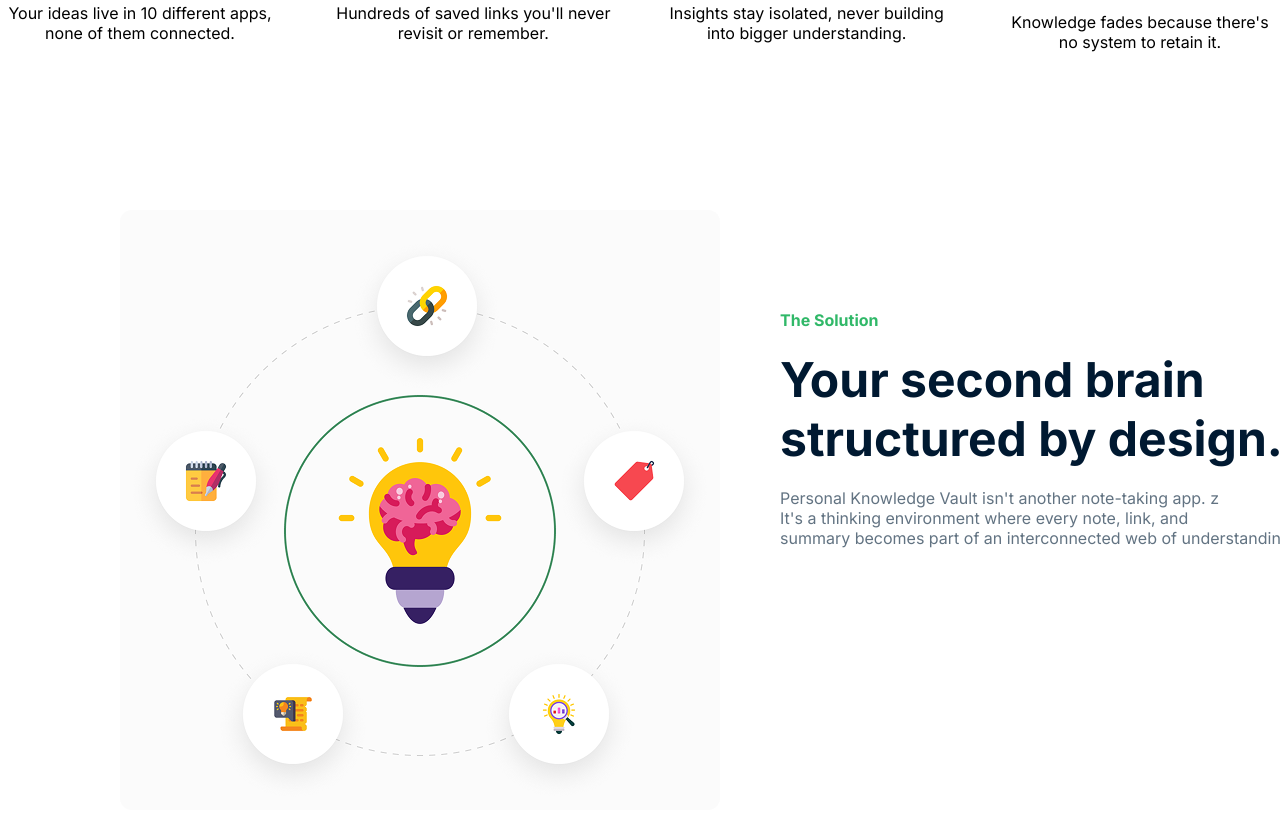
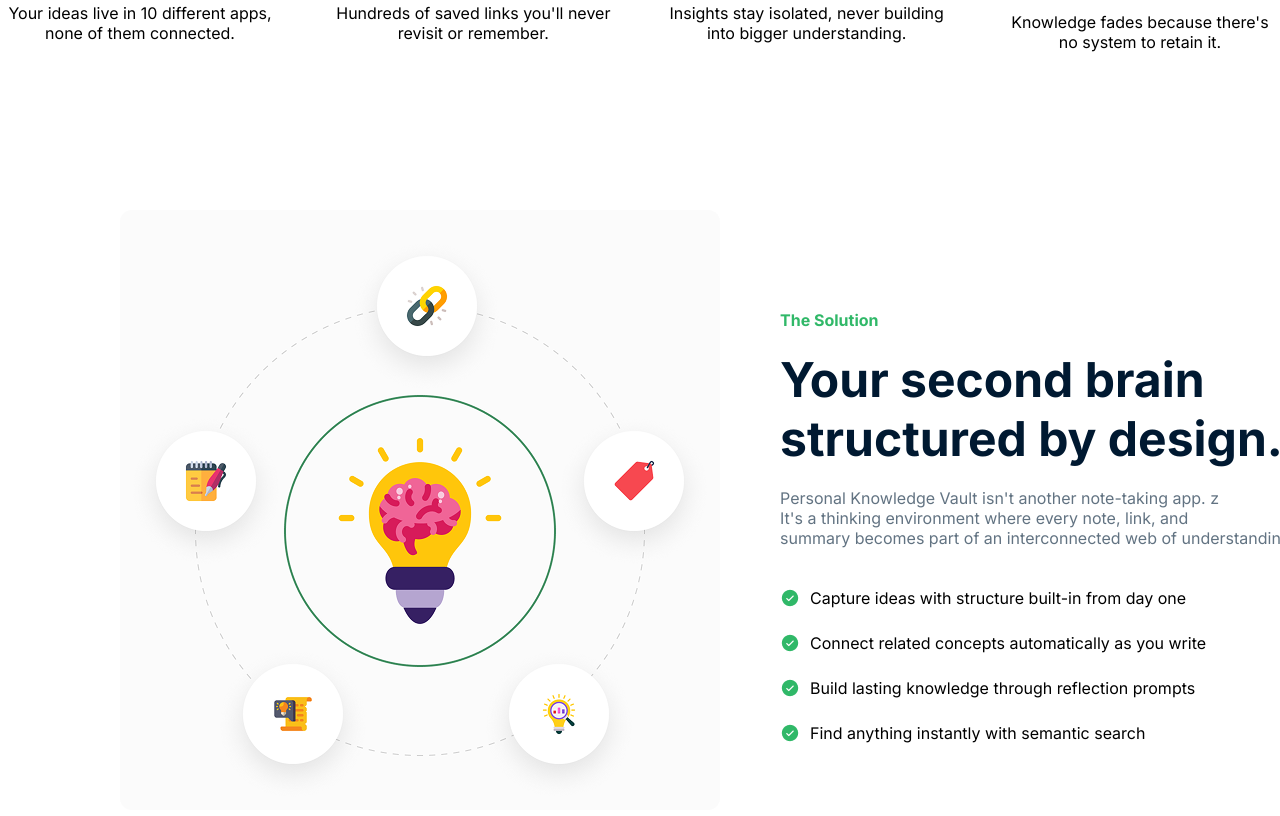
Before and after one commit to princegdmweb4102-tech/firstportfolio, a plain HTML site: page index.html in a window 1280 px wide. Shown: the part 1116-1932 px from the top of the page. Drawn offline with Linux system fonts and the light colour scheme.

Commit message:
List iteam

```diff
--- a/index.html
+++ b/index.html
@@ -155,6 +155,63 @@
                <p>Personal Knowledge Vault isn't another note-taking app. z <br>
                It's a thinking environment where every note, link, and <br>summary becomes part
                of an interconnected web of understanding.</p>
+
+                <div class="listiteam">
+
+                  <div class="listicon">
+                      <img src="assets/CheckCircle.png" alt="">
+                  </div>
+
+
+                  <div class="listtext">
+                     Capture ideas with structure built-in from day one
+                  </div>
+
+
+                </div>
+
+                <div class="listiteam2">
+
+                  <div class="listicon">
+                      <img src="assets/CheckCircle.png" alt="">
+                  </div>
+
+
+                  <div class="listtext">
+                     Connect related concepts automatically as you write
+                  </div>
+
+
+                </div>
+
+                <div class="listiteam3">
+
+                  <div class="listicon">
+                      <img src="assets/CheckCircle.png" alt="">
+                  </div>
+
+
+                  <div class="listtext">
+                     Build lasting knowledge through reflection prompts
+                  </div>
+
+
+                </div>
+
+                <div class="listiteam4">
+
+                  <div class="listicon">
+                      <img src="assets/CheckCircle.png" alt="">
+                  </div>
+
+
+                  <div class="listtext">
+                    Find anything instantly with semantic search
+                  </div>
+
+
+                </div>
+
              </div>
 
            </div>
--- a/style/style.css
+++ b/style/style.css
@@ -286,6 +286,49 @@
 
 }
 
+.listiteam{
+    width: 500px;
+    height: 40px;
+    margin-top: 40px;
+    display: flex;
+
+}
+
+.listicon{
+    width: 30px;
+    height: 40px;
+}
+
+.listtext{
+     font-family: "Inter", sans-serif;
+     font-size: 16px;
+    color: #000000;
+}
+
+.listiteam2{
+    width: 500px;
+    height: 40px;
+    margin-top: 5px;
+    display: flex;
+
+}
+
+.listiteam3{
+    width: 500px;
+    height: 40px;
+    margin-top: 5px;
+    display: flex;
+
+}
+
+.listiteam4{
+    width: 500px;
+    height: 40px;
+    margin-top: 5px;
+    display: flex;
+
+}
+
 
 
 
```
